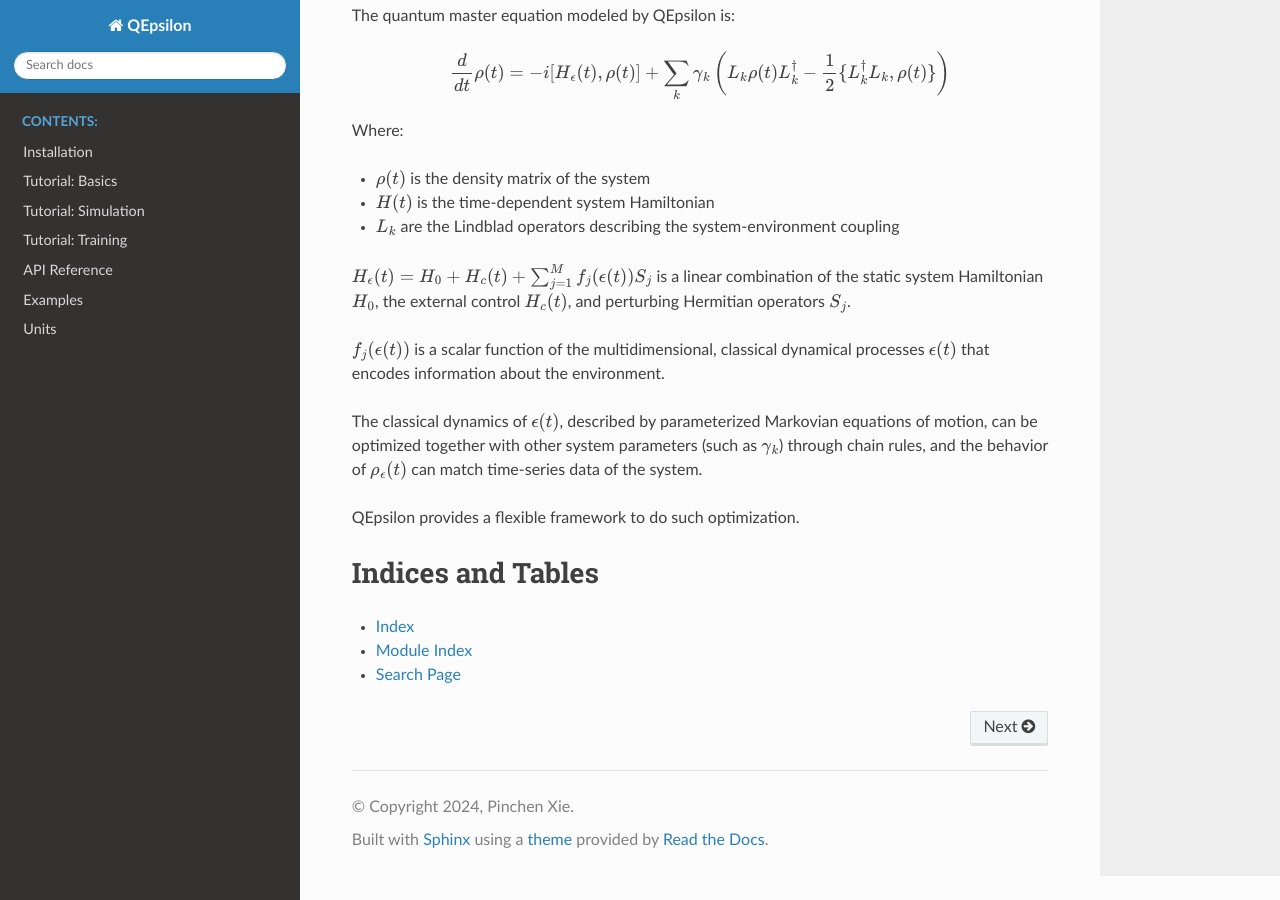
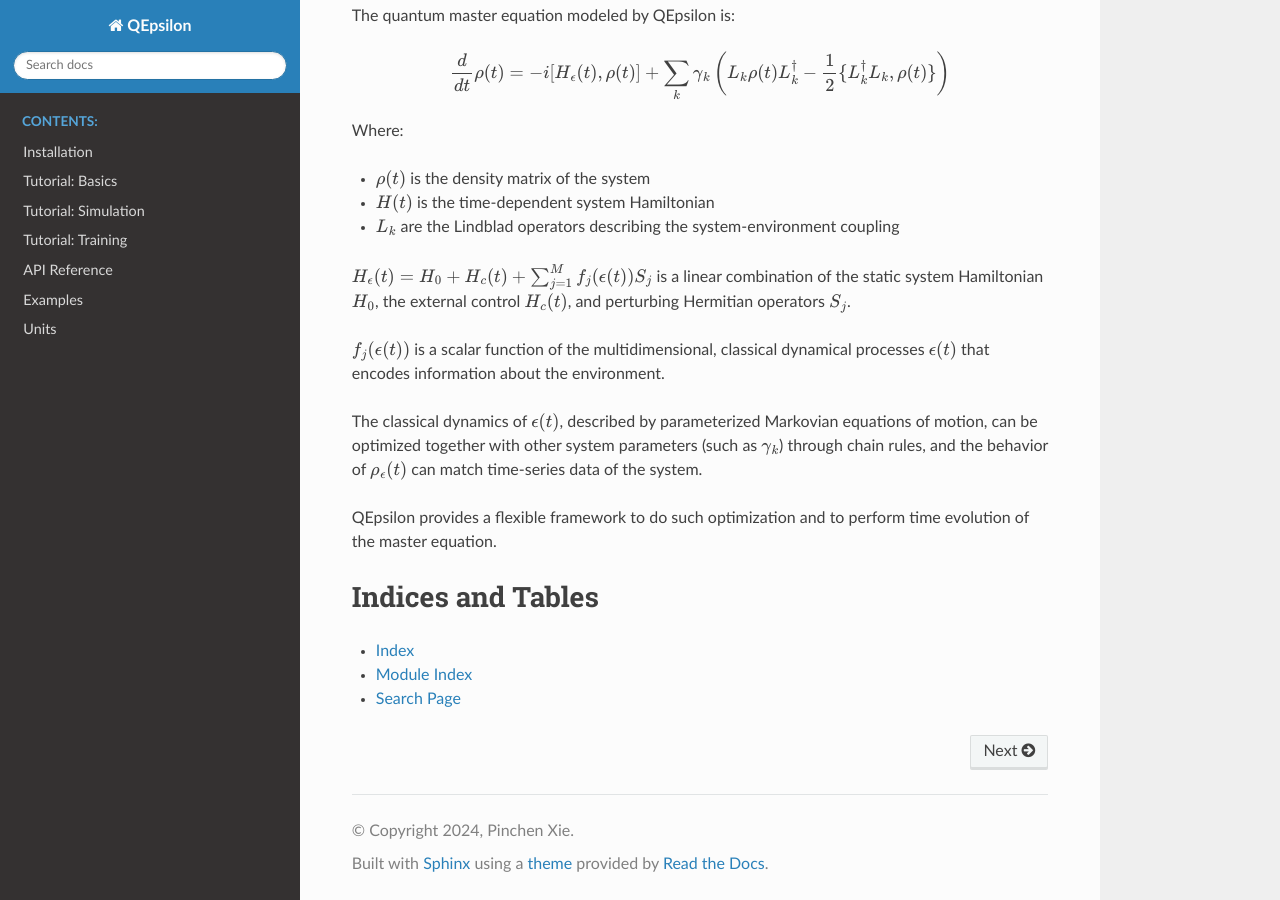
Before and after one commit to salinelake/QEpsilon, a Sphinx documentation site: the page built from docs/index.rst, in a window 1280 px wide and 900 px high, scrolled down 1576 px. Built offline with Sphinx 7.4.7 and the Read the Docs theme 3.1.0, drawn with Linux system fonts in a browser that asks for light colours.

```diff
--- a/docs/index.rst
+++ b/docs/index.rst
@@ -48,8 +48,7 @@ scalar function of the multidimensional, classical dynamical processes :math:`\e
 The classical dynamics of :math:`\epsilon(t)`, described by parameterized Markovian equations of motion, can be optimized together with other system parameters (such as :math:`\gamma_k`) through chain rules, and the behavior of :math:`\rho_{\epsilon}(t)` can match time-series data of
 the system.
 
-QEpsilon provides a flexible framework to do such optimization.
-
+QEpsilon provides a flexible framework to do such optimization and to perform time evolution of the master equation.
 
 
 Indices and Tables
```
Also changed, not shown: README.md (+11 -10 lines).
